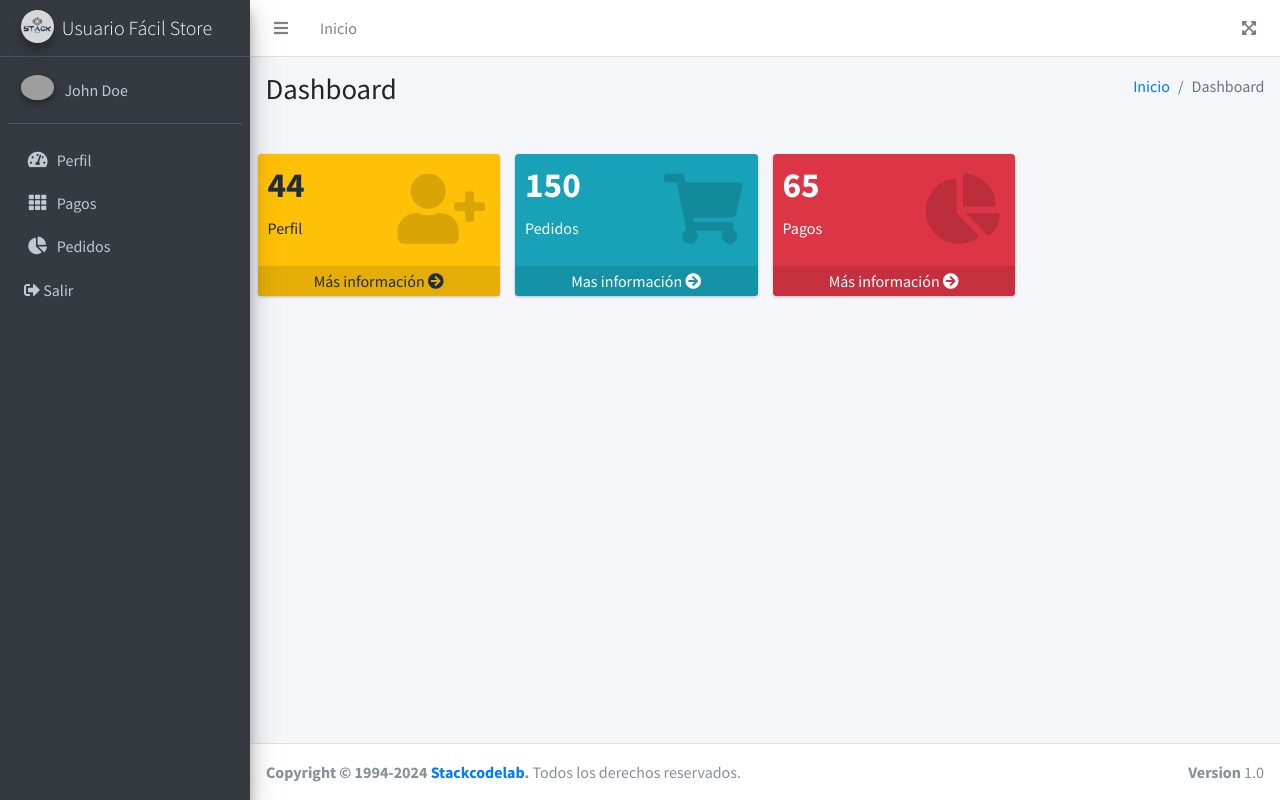
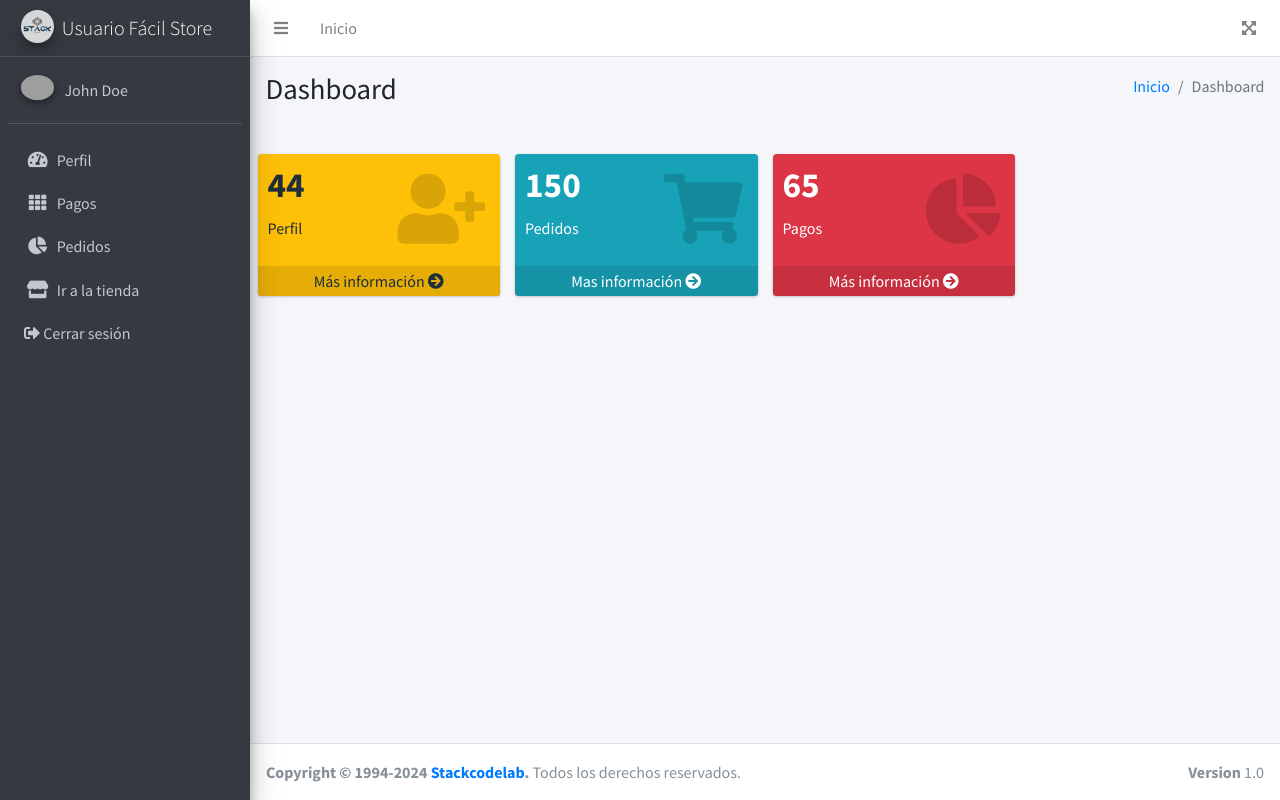
Before and after one commit to gustabin/usuariofacil, a PHP site: page /sistema/ in a window 1280 px wide. Run offline with PHP 8.4, Linux system fonts and the light colour scheme; a user stored in the database is signed in; data comes from the database, SQL or seed files in the repository; a stand-in replaces the project's code that opens the database connection; some libraries are stand-ins or nearby versions; grey boxes are pictures that could not be loaded.

Commit message:
once commit

```diff
--- a/login/autenticar_usuario.js
+++ b/login/autenticar_usuario.js
@@ -22,7 +22,7 @@ $(document).ready(function () {
                     });
                     if (response.intentar_pago) {
                         // Redirigir a la página de pago
-                        window.location.href = '../index.html';
+                        window.location.href = '../';
                     } else {
                         // Redirigir a la página de login
                         window.location.href = '../sistema/index.php';
--- a/login/autenticar_usuario.php
+++ b/login/autenticar_usuario.php
@@ -28,7 +28,7 @@ try {
 
         // Verificar si intentar_pago está presente en la solicitud
         $intentarPago = isset($_SESSION['intentar_pago']) ? true : false;
-
+        $_SESSION['intentar_pago'] = false;
         $_SESSION['usuarioID'] = $usuarioID;
         $_SESSION['rol'] = $rol;
         $response['status'] = 'exito';
--- a/sistema/salir.php
+++ b/sistema/salir.php
@@ -9,5 +9,5 @@ session_unset();
 session_destroy();
 
 // Redirige a home.html
-header("Location: ../index.html");
+header("Location: ../");
 exit();
--- a/tools/aside.php
+++ b/tools/aside.php
@@ -147,10 +147,18 @@
                 }
                 ?>
                 <li class="nav-item">
+                    <a href="../" class="nav-link">
+                        <i class="nav-icon fas fa-store"></i>
+                        <p>
+                            Ir a la tienda
+                        </p>
+                    </a>
+                </li>
+                <li class="nav-item">
                     <a href="salir.php" class="nav-link">
                         <i class="fas fa-sign-out-alt"></i>
                         <p>
-                            Salir
+                            Cerrar sesión
                         </p>
                     </a>
                 </li>
```
Also changed, not shown: index.php (renamed from index.html, +20 -23 lines).
